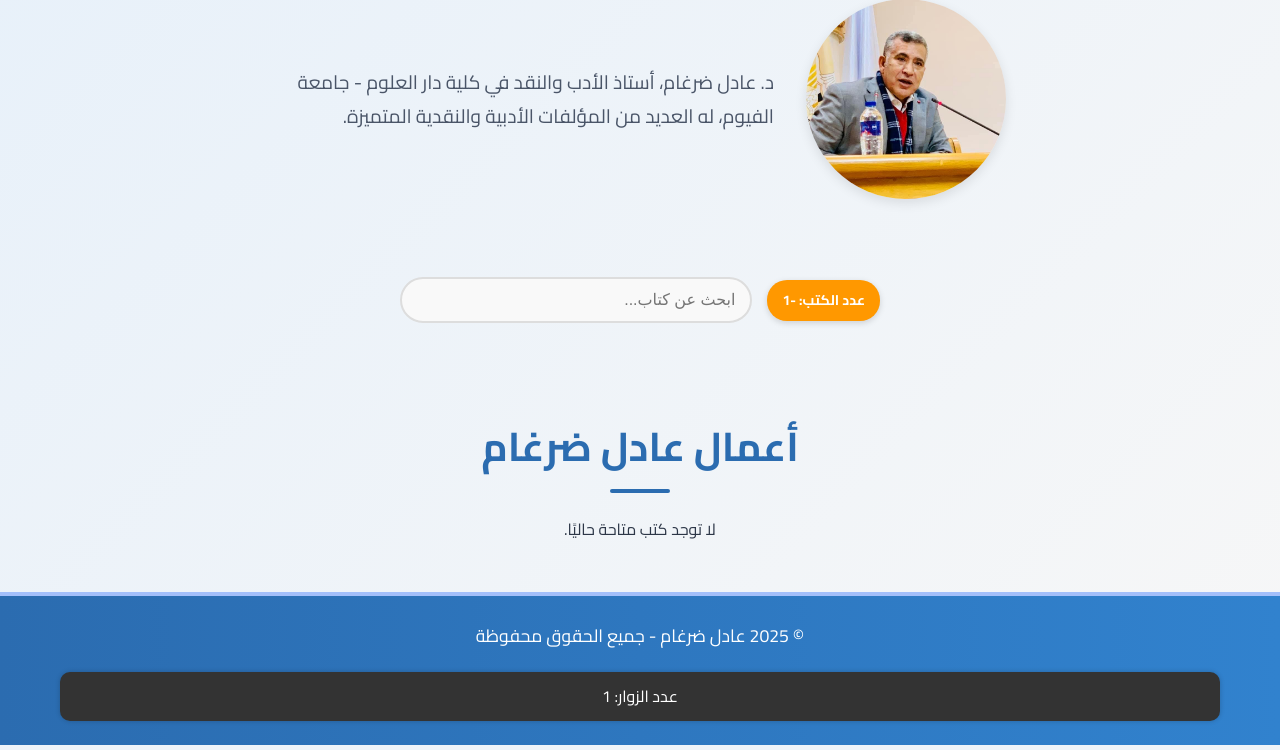
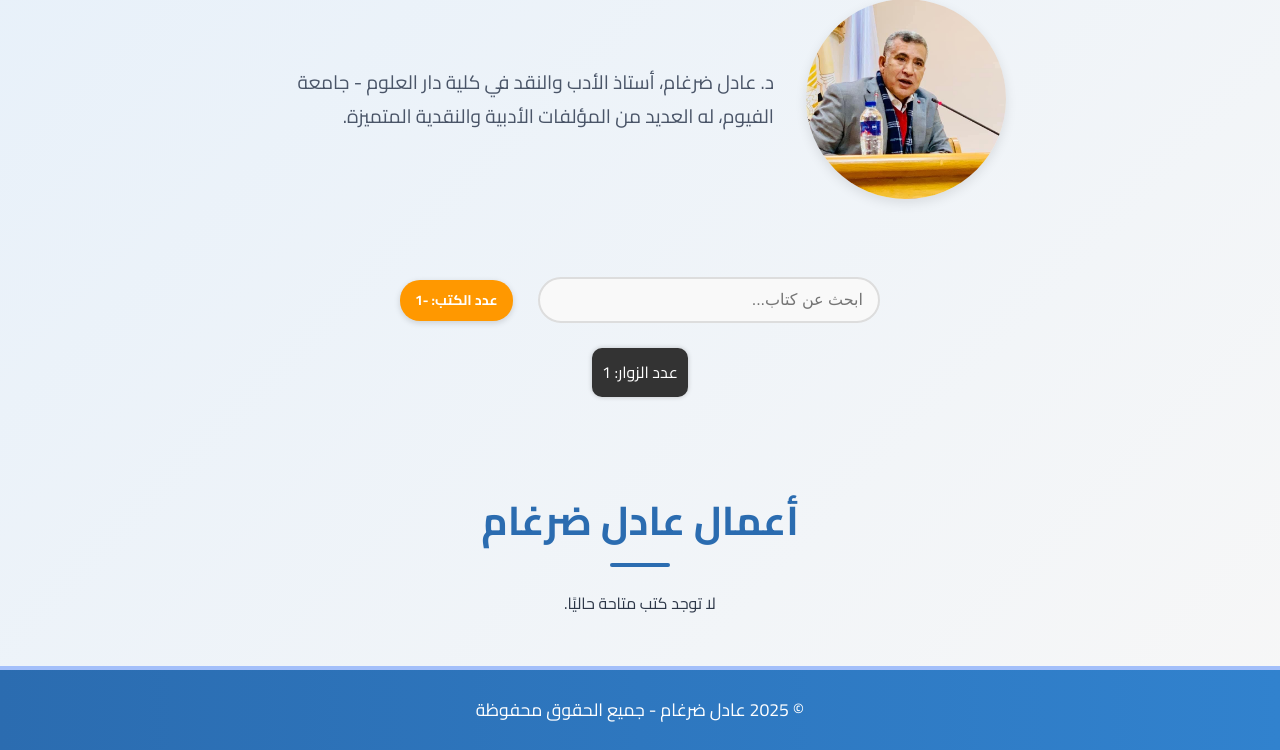
Before and after one commit to SaidNexus/adel-drgam, a Flask app: page / in a window 1280 px wide. Shown: the part 264-1014 px from the top of the page. Run offline with Flask 3, Linux system fonts and the light colour scheme; data that the repository does not hold is empty; parts of the project's set-up code (start-up, migrations or seed data) failed here and were passed over.

Commit message:
Update index.html

```diff
--- a/templates/index.html
+++ b/templates/index.html
@@ -37,10 +37,11 @@
       </div>
     </section>
 
-    <!-- البحث + العداد -->
-    <section class="search-bar" style="display: flex; justify-content: center; align-items: center; gap: 15px; margin-bottom: 30px;">
+    <!-- البحث + عداد الزوار -->
+    <section class="search-bar" style="display: flex; justify-content: center; align-items: center; gap: 25px; margin-bottom: 30px; flex-wrap: wrap;">
+      <input type="text" id="searchInput" placeholder="ابحث عن كتاب...">
       <span id="book-count">عدد الكتب: {{ books|length - 1 }}</span>
-      <input type="text" id="searchInput" placeholder="ابحث عن كتاب...">
+      <p class="visitor-counter" style="margin: 0;">عدد الزوار: <span id="visitor-count">{{ visitor_count }}</span></p>
     </section>
 
     <!-- قسم الأعمال -->
@@ -72,7 +73,6 @@
   <footer>
     <div class="container">
       <p>© 2025 عادل ضرغام - جميع الحقوق محفوظة</p>
-      <p class="visitor-counter">عدد الزوار: <span id="visitor-count">{{ visitor_count }}</span></p>
     </div>
   </footer>
 
```
